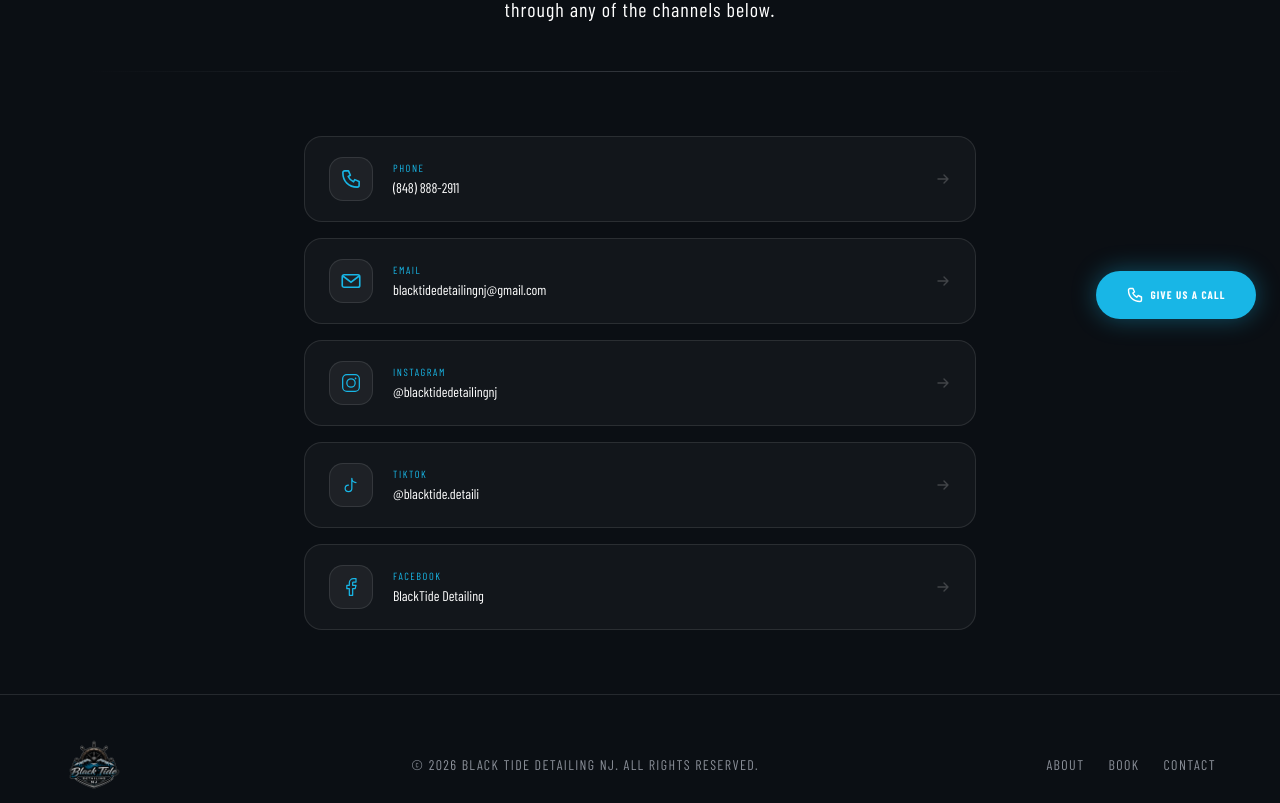
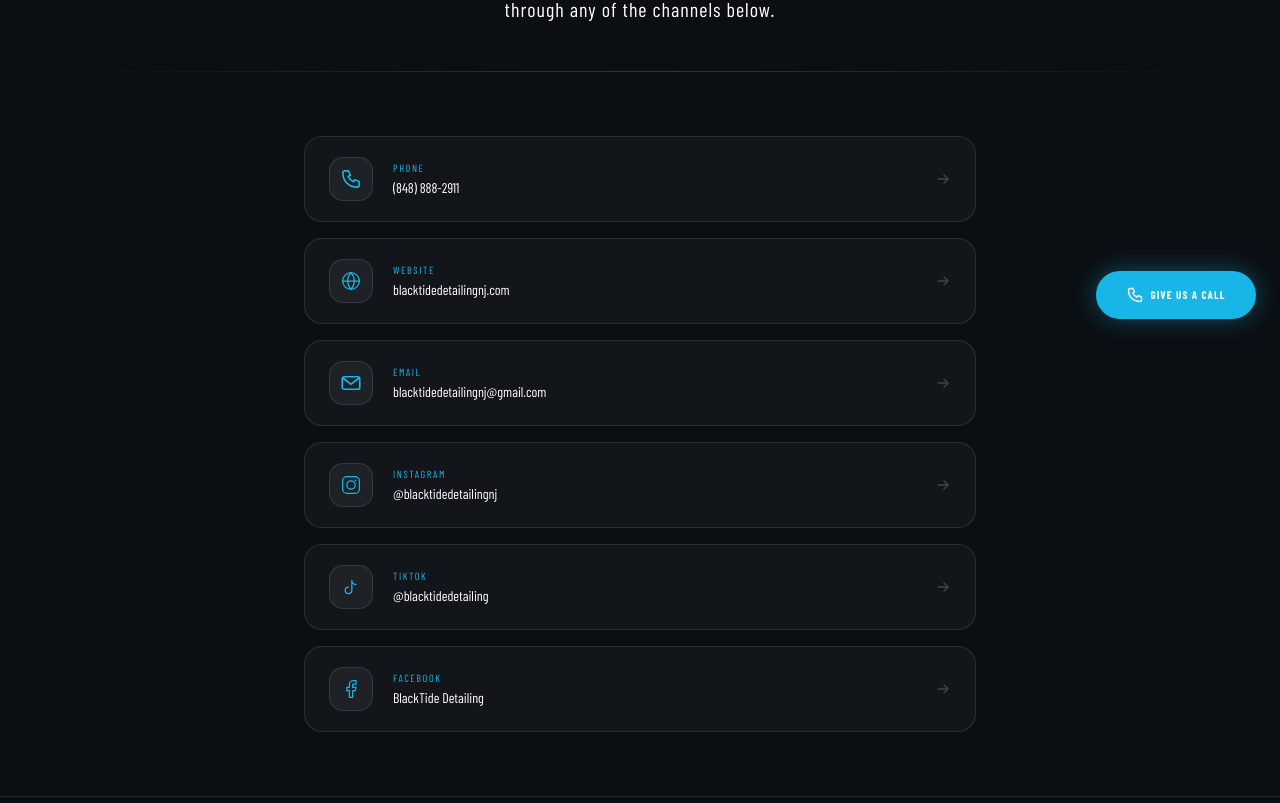
Before and after one commit to blacktidedetailingnj/Black-Tide-Detailing-NJ, a Next.js app in the folder my-app/: page /contact in a window 1280 px wide. Shown: the part 457-1260 px from the top of the page. Built offline with nearby package versions, Linux system fonts and the light colour scheme; a web font is replaced by a local one.

Commit message:
updated tiktok and added website to contact us

```diff
--- a/my-app/app/contact/page.tsx
+++ b/my-app/app/contact/page.tsx
@@ -35,6 +35,22 @@
     ),
   },
   {
+    label: "Website",
+    value: "blacktidedetailingnj.com",
+    href: "/",
+    icon: (
+      <svg width="20" height="20" viewBox="0 0 24 24" fill="none">
+        <circle cx="12" cy="12" r="10" stroke="currentColor" strokeWidth="1.5" />
+        <path
+          d="M2 12h20M12 2a15.3 15.3 0 0 1 4 10 15.3 15.3 0 0 1-4 10 15.3 15.3 0 0 1-4-10 15.3 15.3 0 0 1 4-10z"
+          stroke="currentColor"
+          strokeWidth="1.5"
+          strokeLinecap="round"
+        />
+      </svg>
+    ),
+  },
+  {
     label: "Email",
     value: "blacktidedetailingnj@gmail.com",
     href: "mailto:blacktidedetailingnj@gmail.com",
@@ -59,8 +75,8 @@
   },
   {
     label: "TikTok",
-    value: "@blacktide.detaili",
-    href: "https://www.tiktok.com/@blacktide.detaili?_r=1&_t=ZP-97FRajyi2r0",
+    value: "@blacktidedetailing",
+    href: "https://www.tiktok.com/@blacktidedetailing",
     icon: (
       <svg width="20" height="20" viewBox="0 0 24 24" fill="none">
         <path
```
